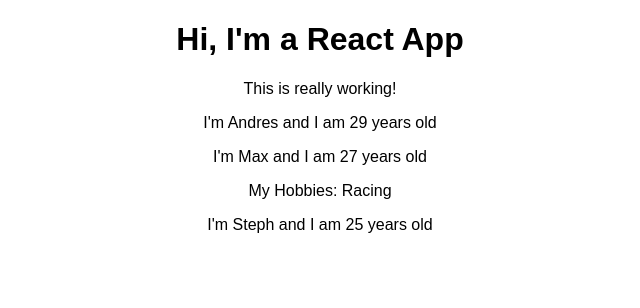
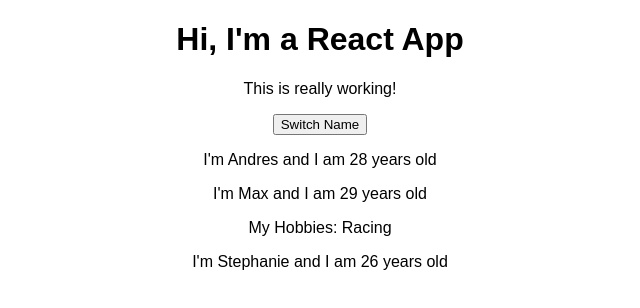
Before and after one commit to Simbaxo/React-Complete-Guide, a React (Create React App) app: page / in a window 1280 px wide. Shown: the top 308 px of the page, without its empty margins (320-960 px from the left). Built offline with nearby package versions, Linux system fonts and the light colour scheme.

Commit message:
Understanding & Using State

```diff
--- a/src/App.js
+++ b/src/App.js
@@ -3,14 +3,23 @@
 import Person from './Person/Person';
 
 class App extends Component {
+  state = {
+    persons: [
+      { name: 'Andres', age: 28},
+      { name: 'Max', age: 29},
+      { name: 'Stephanie', age: 26}
+    ]
+  }
+
   render() {
     return (
       <div className="App">
         <h1>Hi, I'm a React App</h1>
         <p>This is really working!</p>
-        <Person name='Andres' age='29' />
-        <Person name='Max' age='27'>My Hobbies: Racing</Person>
-        <Person name='Steph' age='25' />
+        <button>Switch Name</button>
+        <Person name={this.state.persons[0].name} age={this.state.persons[0].age} />
+        <Person name={this.state.persons[1].name} age={this.state.persons[1].age}>My Hobbies: Racing</Person>
+        <Person name={this.state.persons[2].name} age={this.state.persons[2].age} />
       </div>
     );
     // return React.createElement('div', {className: 'App'}, React.createElement('h1', null, 'Does this work now?')) // What JSX boils down too.. simply just JS
```
